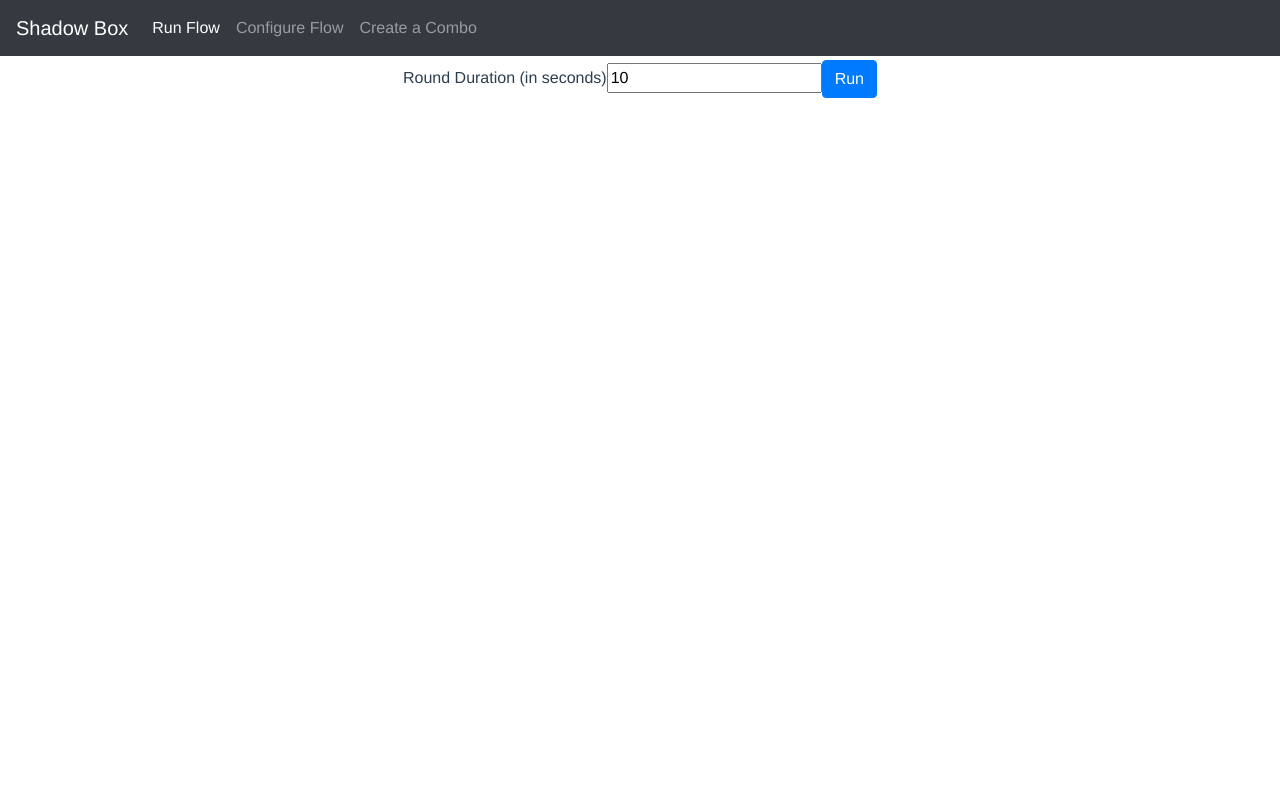
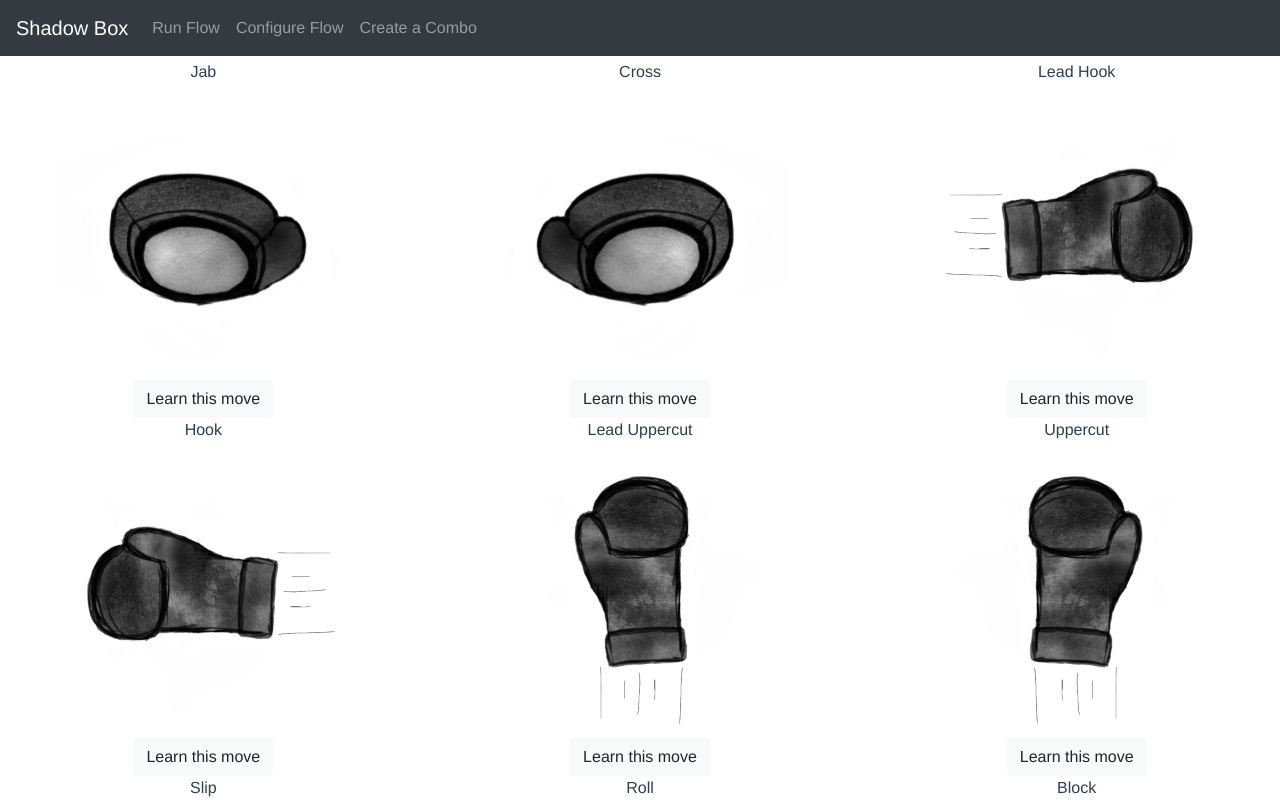
Before and after one commit to qmarsala/shadow-box, a Vue app: page /#/ in a window 1280 px wide. Before the commit this address led to /#/run-flow. Shown: the top 800 px of the page. Built offline with nearby package versions, Linux system fonts and the light colour scheme; no server answers.

Commit message:
import flow preview code.  Add place holder for "learn" view

```diff
--- a/package.json
+++ b/package.json
@@ -5,7 +5,9 @@
   "scripts": {
     "serve": "vue-cli-service serve",
     "build": "vue-cli-service build",
-    "lint": "vue-cli-service lint"
+    "lint": "vue-cli-service lint",
+    "deploy": "@powershell -NoProfile -ExecutionPolicy Unrestricted -Command ./deploy.ps1",
+    "build:deploy": "npm run build && npm run deploy"
   },
   "dependencies": {
     "axios": "^0.19.2",
--- a/public/index.html
+++ b/public/index.html
@@ -8,6 +8,8 @@
     <link rel="stylesheet" href="https://cdnjs.cloudflare.com/ajax/libs/animate.css/3.7.2/animate.min.css">
     <link rel="stylesheet" href="https://stackpath.bootstrapcdn.com/bootstrap/4.4.1/css/bootstrap.min.css"
     integrity="sha384-Vkoo8x4CGsO3+Hhxv8T/Q5PaXtkKtu6ug5TOeNV6gBiFeWPGFN9MuhOf23Q9Ifjh" crossorigin="anonymous">
+    <script src="https://code.jquery.com/jquery-3.4.1.slim.min.js" integrity="sha384-J6qa4849blE2+poT4WnyKhv5vZF5SrPo0iEjwBvKU7imGFAV0wwj1yYfoRSJoZ+n" crossorigin="anonymous"></script>
+    <script src="https://stackpath.bootstrapcdn.com/bootstrap/4.4.1/js/bootstrap.min.js" integrity="sha384-wfSDF2E50Y2D1uUdj0O3uMBJnjuUD4Ih7YwaYd1iqfktj0Uod8GCExl3Og8ifwB6" crossorigin="anonymous"></script>
     <title><%= htmlWebpackPlugin.options.title %></title>
   </head>
   <body>
--- /dev/null
+++ b/src/components/FlowPreview.vue
@@ -0,0 +1,26 @@
+<template>
+  <ul class="pagination pagination-sm justify-content-center">
+    <li v-for="(move, index) in moves" :id="index" :key="index" class="page-item">
+      <span class="badge badge-pill">{{move.shorthand}}</span>
+    </li>
+  </ul>
+</template>
+
+<script>
+export default {
+  props: ["moves", "currentIndex"],
+  watch: {
+    currentIndex: function() {
+      const currentActiveClass = "badge-primary";
+      const currentActive = document.getElementsByClassName(currentActiveClass);
+      if (currentActive.length > 0) {
+        currentActive[0].classList.remove(currentActiveClass);
+      }
+      const nextActive = document.getElementById(this.currentIndex);
+      if (nextActive) {
+        nextActive.classList.add(currentActiveClass);
+      }
+    }
+  }
+};
+</script>
--- a/src/components/FlowRunner.vue
+++ b/src/components/FlowRunner.vue
@@ -7,21 +7,21 @@
     </div>
     <div v-if="running">
       <div class="combo-name">"{{ comboName }}"</div>
-      <move v-if="currentMove" v-bind:moveData="currentMove"></move>
-      <!-- <flow-preview v-bind:moves="moves" v-bind:currentIndex="currentMoveIndex"></flow-preview> -->
+      <move v-if="currentMove" v-bind:moveData="currentMove" v-bind:animate="true"></move>
+      <flow-preview v-bind:moves="moves" v-bind:currentIndex="currentMoveIndex"></flow-preview>
     </div>
   </div>
 </template>
 
 <script>
 import Move from "./Move";
-// import FlowPreview from "./FlowPreview";
+import FlowPreview from "./FlowPreview";
 import { mapState } from "vuex";
 
 export default {
   components: {
-    Move//,
-    // FlowPreview
+    Move,
+    FlowPreview
   },
   data: function() {
     return {
--- /dev/null
+++ b/src/components/Home.vue
@@ -0,0 +1,33 @@
+<template>
+  <div class="row">
+    <div class="col" v-for="(move, index) in moves" :key="index">
+      <move v-if="move" v-bind:moveData="move" v-bind:animate="false"></move>
+      <button class="btn btn-light">Learn this move</button>
+    </div>
+  </div>
+</template>
+
+<script>
+import Move from "./Move";
+
+export default {
+  components: {
+    Move
+  },
+  data: function() {
+    return {
+      moves: [
+        { name: "Jab", shorthand: "1" },
+        { name: "Cross", shorthand: "2" },
+        { name: "Lead Hook", shorthand: "3" },
+        { name: "Hook", shorthand: "4" },
+        { name: "Lead Uppercut", shorthand: "5" },
+        { name: "Uppercut", shorthand: "6" },
+        { name: "Slip", shorthand: "S" },
+        { name: "Roll", shorthand: "R" },
+        { name: "Block", shorthand: "B" }
+      ]
+    };
+  }
+};
+</script>
--- a/src/components/Move.vue
+++ b/src/components/Move.vue
@@ -1,34 +1,45 @@
 <template>
   <div :key="moveData.id" class="move-container mx-auto">
     <div>{{moveData.name}}</div>
-    <div class="animated move" v-bind:class="moveClass" v-bind:data-move="moveData.shorthand"></div>
+    <div class="move" v-bind:class="moveClass" v-bind:data-move="moveData.shorthand"></div>
   </div>
 </template>
 
 <script>
 export default {
-  props: ["moveData"],
+  props: ["moveData", "animate"],
   computed: {
     moveClass: function() {
+      if (!this.animate) return "";
+
+      let classString = "animated ";
       switch (this.moveData.shorthand) {
         case "B":
-          return "bounceIn";
+          classString += "bounceIn";
+          break;
         case "R":
-          return "rotateIn";
+          classString += "rotateIn";
+          break;
         case "S":
-          return "rotateInDownLeft";
+          classString += "rotateInDownLeft";
+          break;
         case "3":
-          return "fadeInLeft";
+          classString += "fadeInLeft";
+          break;
         case "4":
-          return "fadeInRight";
+          classString += "fadeInRight";
+          break;
         case "5":
         case "6":
-          return "fadeInUp";
+          classString += "fadeInUp";
+          break;
         case "1":
         case "2":
         default:
-          return "fadeIn";
+          classString += "fadeIn";
+          break;
       }
+      return classString;
     }
   }
 };
--- a/src/main.js
+++ b/src/main.js
@@ -5,12 +5,13 @@ import store from './store'
 import FlowRunner from './components/FlowRunner'
 import FlowManager from './components/FlowManager'
 import ComboBuilder from './components/ComboBuilder'
+import Home from './components/Home'
 
 Vue.use(VueRouter);
 Vue.config.productionTip = false;
 
 const routes = [
-  { path: '/', redirect: 'run-flow' },
+  { path: '/', component: Home },
   { path: '/run-flow', component: FlowRunner },
   { path: '/configure-flow', component: FlowManager },
   { path: '/create-combo', component: ComboBuilder }
--- a/vue.config.js
+++ b/vue.config.js
@@ -1,3 +1,3 @@
-// module.exports = {
-//     publicPath: 'DARK_STATIC_ASSETS_BASE_URL'
-// }
+module.exports = {
+    publicPath: 'DARK_STATIC_ASSETS_BASE_URL'
+}
```
